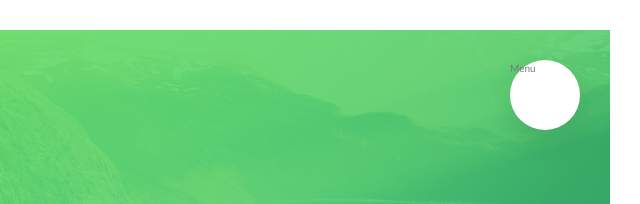
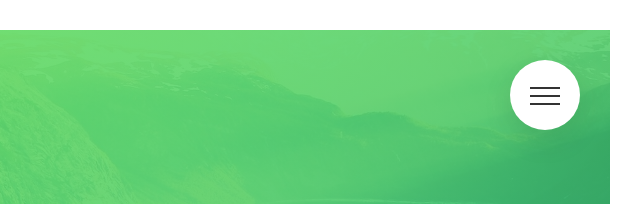
Before and after one commit to IkTom22/tour-temp, a website: page index.html in a window 1280 px wide. Shown: the top 204 px of the page, 640-1280 px from the left. Drawn offline with Linux system fonts and the light colour scheme.

Commit message:
menu bar icon animation added

```diff
--- a/index.html
+++ b/index.html
@@ -17,7 +17,9 @@
 <body>
     <div class="navigation">
         <input type="checkbox" class="navigation__checkbox" id="navi-toggle">
-        <label for="navi-toggle" class="navigation__button">Menu</label>
+        <label for="navi-toggle" class="navigation__button">
+            <span class="navigation__icon">&nbsp;</span>
+        </label>
         <!-- &nbsp; stands for white space -->
         <div class="navigation__background">&nbsp;</div>
         <nav class="navigation__nav">
--- a/sass/layout/_navigation.scss
+++ b/sass/layout/_navigation.scss
@@ -11,6 +11,8 @@
         z-index: 2000;
         top: 6rem;
         right: 6rem;
+        cursor: pointer;
+        text-align: center;
         -webkit-box-shadow: 0 1rem 3rem rgba($color-black, .1);
                 box-shadow: 0 1rem 3rem rgba($color-black, .1);
     }
@@ -89,6 +91,8 @@
                     transform: translateX(1rem);
         }
     }
+
+    //FUNCTIONARITY
     &__checkbox:checked ~ &__background {
         -webkit-transform: scale(80);
                 transform: scale(80);
@@ -99,4 +103,52 @@
 
     }
 
+    //ICON
+    &__icon {
+        position: relative;
+        margin-top: 3.5rem;
+
+
+        &,
+        &::before,
+        &::after {
+            width: 3rem;
+            height: 2px;
+            background-color: $color-grey-dark-3;
+            display: inline-block;
+            -webkit-transition: all .2s;
+                    transition: all .2s;
+
+        }
+
+        &::before,
+        &::after {
+            content: "";
+            position: absolute;
+            left: 0;
+        }
+        &::before{ top: -.8rem; }
+        &::after{ top: .8rem; }
+    }
+    &__button:hover &__icon::before {
+        top: -1rem;
+    }
+    &__button:hover &__icon::after {
+        top: 1rem;
+    }
+
+    &__checkbox:checked + &__button &__icon {
+        background-color: transparent;
+    }
+    &__checkbox:checked + &__button &__icon:before {
+        top: 0;
+        -webkit-transform: rotate(135deg);
+                transform: rotate(135deg);
+    }
+    &__checkbox:checked + &__button &__icon:after {
+        top:0;
+        -webkit-transform: rotate(-135deg);
+                transform: rotate(-135deg);
+    }
+
 }
```
Also changed, not shown: css/style.css.
